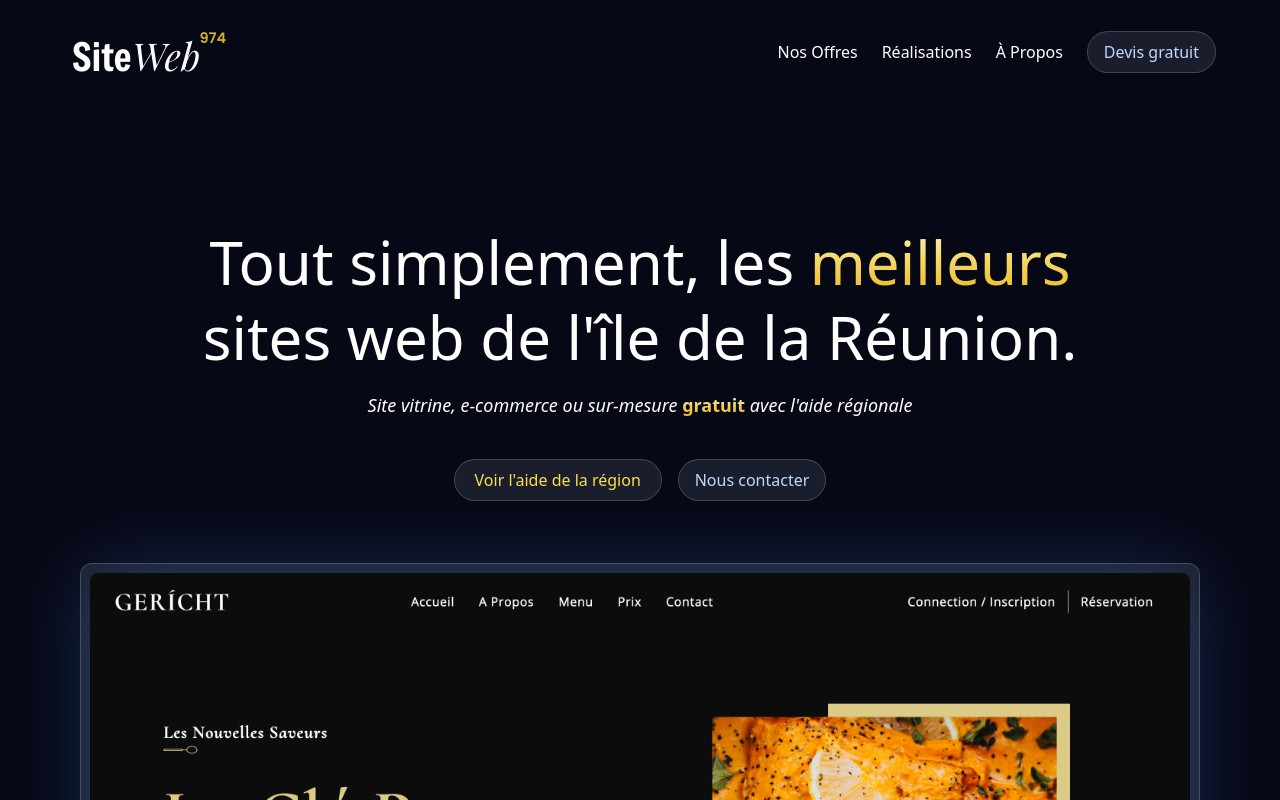
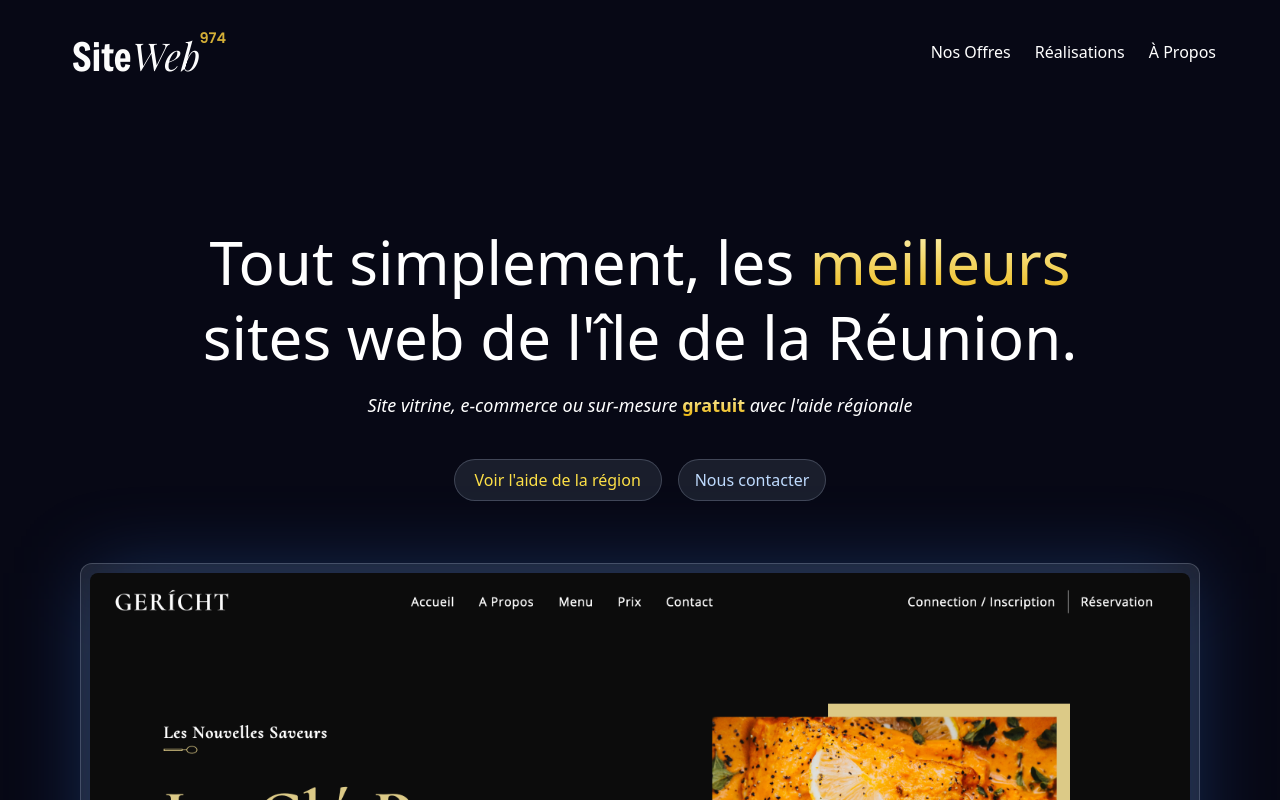
Before and after one commit to GITKLM/siteweb974, a Next.js app: page / in a window 1280 px wide. Shown: the top 800 px of the page. Built offline with nearby package versions, Linux system fonts and the light colour scheme.

Commit message:
test button off

```diff
--- a/app/components/NavBar.tsx
+++ b/app/components/NavBar.tsx
@@ -77,12 +77,7 @@ export default function NavBar() {
               </li>
             ))}
               </ul>
-            <div className="pt-8 px-1 text-2xl first:mt-8" onClick={() => setOpen(false)}>
-              <ButtonLink
-              >
-                Devis gratuit
-              </ButtonLink>
-            </div>
+
         </div>
 
         {/* Desktop Nav */}
@@ -99,11 +94,7 @@ export default function NavBar() {
             </li>
           ))}
            </ul>
-          <div>
-            <ButtonLink>
-              Devis gratuit
-            </ButtonLink>
-          </div>
+
 
         </div>
       </div>
```
